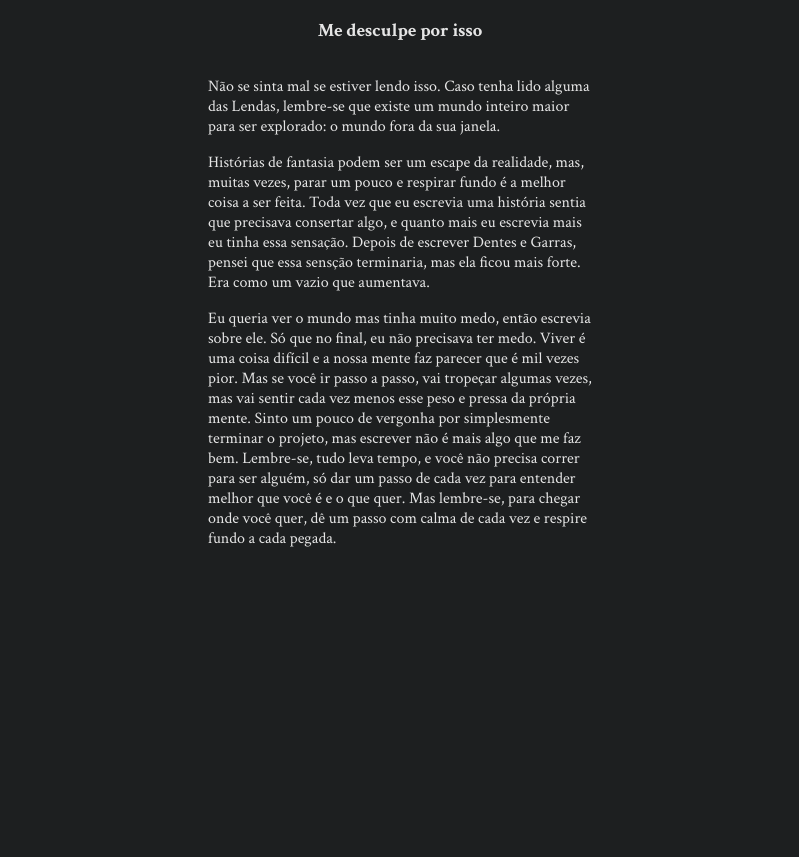
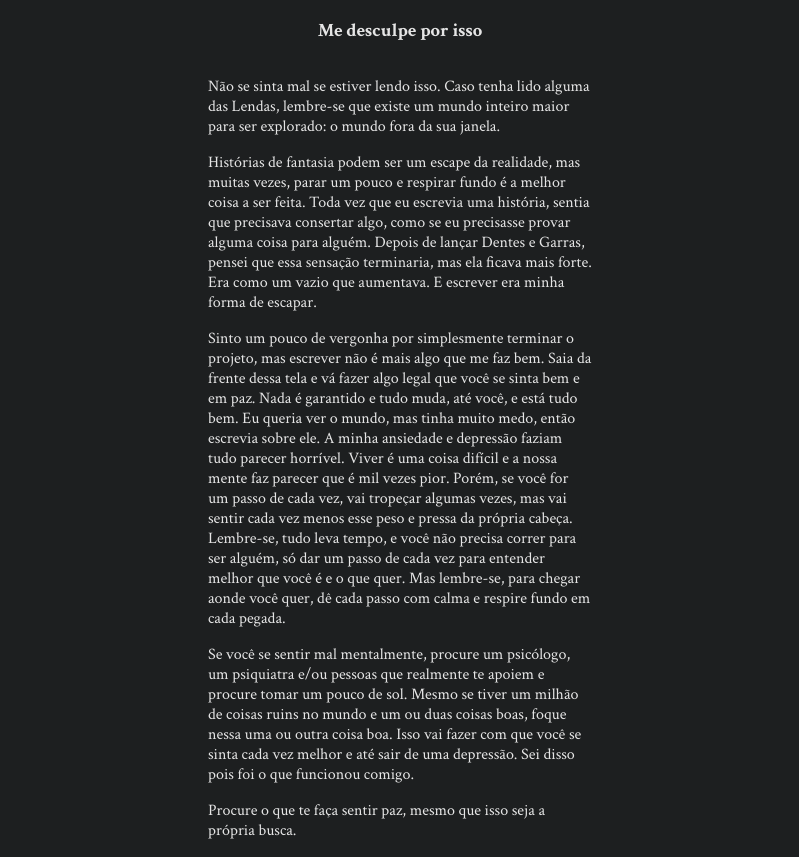
Before and after one commit to MrGadwel/Lendas-do-Continente, a plain HTML site: page index.html in a window 1280 px wide. Shown: the part 64-921 px from the top of the page, without its empty margins (240-1039 px from the left). Before the commit the page ends 800 px from the top, so only its background shows below. Drawn offline with nearby package versions, Linux system fonts and the light colour scheme; a web font is replaced by a local one.

Commit message:
Last Update index.html

```diff
--- a/index.html
+++ b/index.html
@@ -36,11 +36,13 @@
     <div class="container">
     <div class="box">
         <p>Não se sinta mal se estiver lendo isso. Caso tenha lido alguma das Lendas, lembre-se que existe um mundo inteiro maior para ser explorado: o mundo fora da sua janela.</p>
-        <p>Histórias de fantasia podem ser um escape da realidade, mas, muitas vezes, parar um pouco e respirar fundo é a melhor coisa a ser feita. Toda vez que eu escrevia uma história sentia que precisava consertar algo, e quanto mais eu escrevia mais eu tinha essa sensação. Depois de escrever Dentes e Garras, pensei que essa sensção terminaria, mas ela ficou mais forte. Era como um vazio que aumentava.</p>
-        <p>Eu queria ver o mundo mas tinha muito medo, então escrevia sobre ele. Só que no final, eu não precisava ter medo. Viver é uma coisa difícil e a nossa mente faz parecer que é mil vezes pior. Mas se você ir passo a passo, vai tropeçar algumas vezes, mas vai sentir cada vez menos esse peso e pressa da própria mente. Sinto um pouco de vergonha por simplesmente terminar o projeto, mas escrever não é mais algo que me faz bem. Lembre-se, tudo leva tempo, e você não precisa correr para ser alguém, só dar um passo de cada vez para entender melhor que você é e o que quer. Mas lembre-se, para chegar onde você quer, dê um passo com calma de cada vez e respire fundo a cada pegada.</p>
+        <p>Histórias de fantasia podem ser um escape da realidade, mas muitas vezes, parar um pouco e respirar fundo é a melhor coisa a ser feita. Toda vez que eu escrevia uma história, sentia que precisava consertar algo, como se eu precisasse provar alguma coisa para alguém. Depois de lançar Dentes e Garras, pensei que essa sensação terminaria, mas ela ficava mais forte. Era como um vazio que aumentava. E escrever era minha forma de escapar.</p>
+        <p>Sinto um pouco de vergonha por simplesmente terminar o projeto, mas escrever não é mais algo que me faz bem. Saia da frente dessa tela e vá fazer algo legal que você se sinta bem e em paz. Nada é garantido e tudo muda, até você, e está tudo bem. Eu queria ver o mundo, mas tinha muito medo, então escrevia sobre ele. A minha ansiedade e depressão faziam tudo parecer horrível. Viver é uma coisa difícil e a nossa mente faz parecer que é mil vezes pior. Porém, se você for um passo de cada vez, vai tropeçar algumas vezes, mas vai sentir cada vez menos esse peso e pressa da própria cabeça. Lembre-se, tudo leva tempo, e você não precisa correr para ser alguém, só dar um passo de cada vez para entender melhor que você é e o que quer. Mas lembre-se, para chegar aonde você quer, dê cada passo com calma e respire fundo em cada pegada.</p>
+        <p>Se você se sentir mal mentalmente, procure um psicólogo, um psiquiatra e/ou pessoas que realmente te apoiem e procure tomar um pouco de sol. Mesmo se tiver um milhão de coisas ruins no mundo e um ou duas coisas boas, foque nessa uma ou outra coisa boa. Isso vai fazer com que você se sinta cada vez melhor e até sair de uma depressão. Sei disso pois foi o que funcionou comigo.</p>
+        <p>Procure o que te faça sentir paz, mesmo que isso seja a própria busca.</p>
     </div></div>
 
-    <!--Não é um enigma, saia da frente dessa tela e vá ver o mundo, ele não é ruim como falam. Vale mais a pena ver o mundo do que preso em um quarto apenas ouvindo sobre ele ou lendo histórias de fantasia.-->
+    <!--Não é um enigma, saia da frente dessa tela e vá ver o mundo, ele não é ruim como falam. Vale mais a pena ver o mundo do ficar que preso em um quarto apenas ouvindo sobre ele ou lendo histórias de fantasia.-->
 
 </body>
 </html>
```
